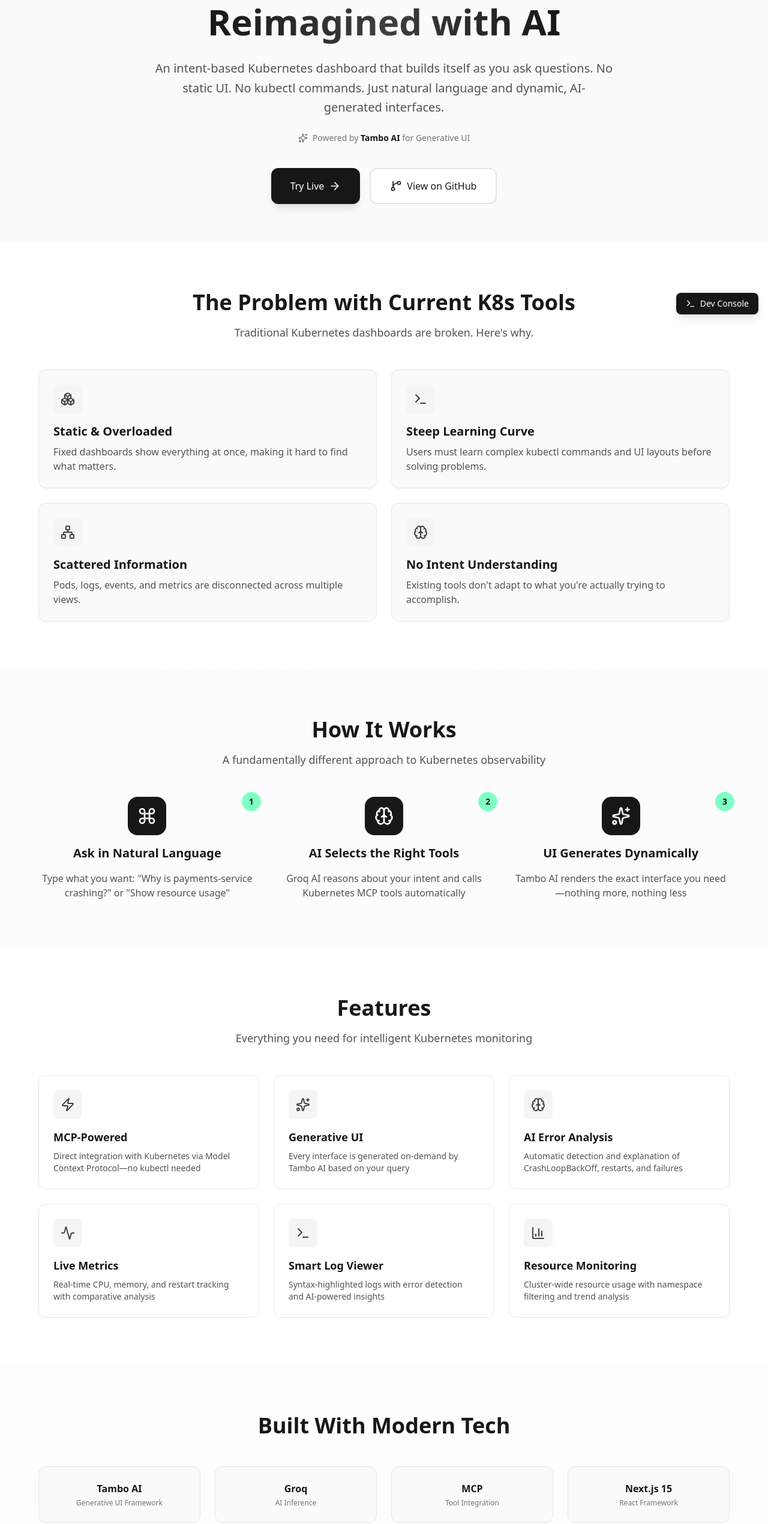
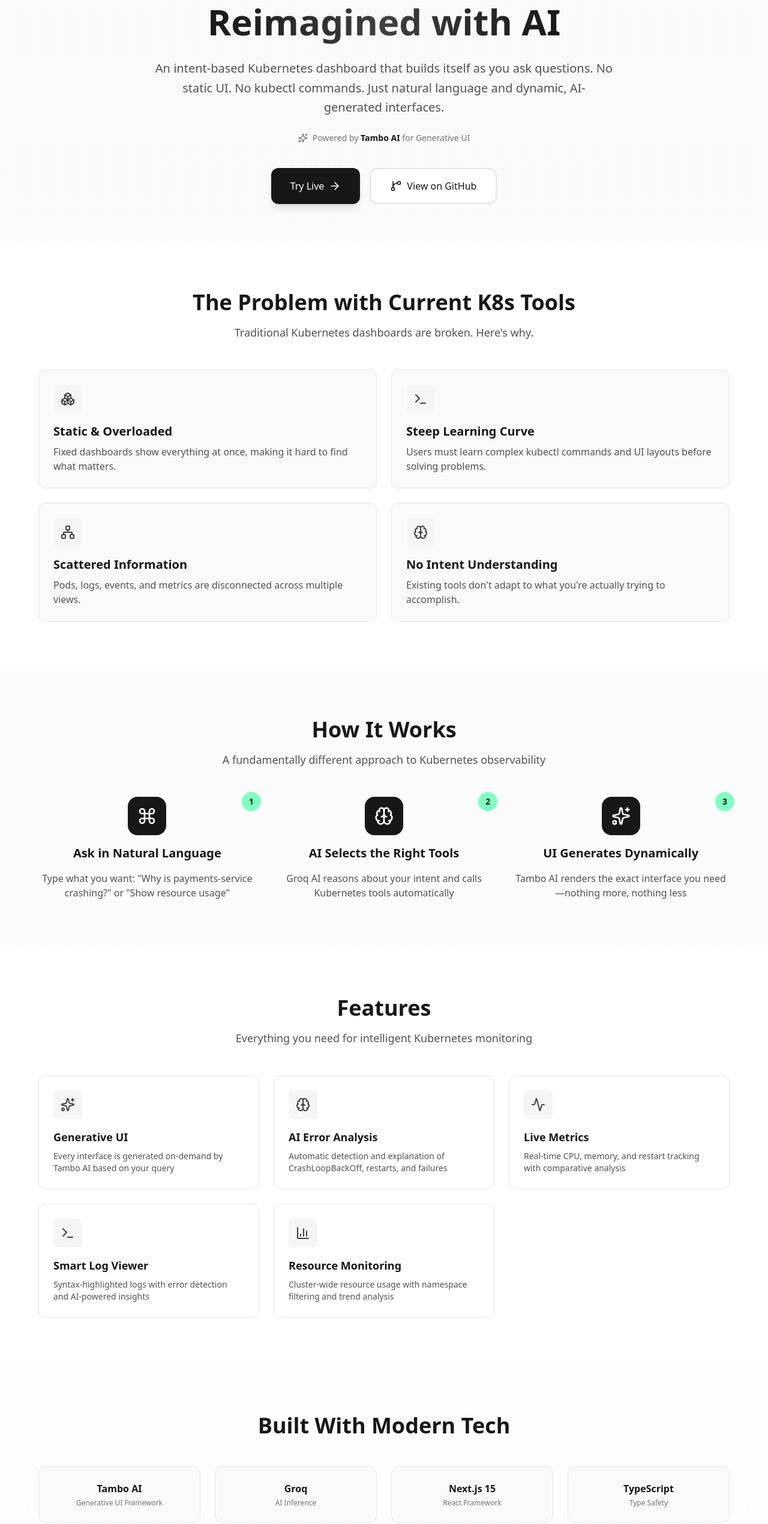
Before and after one commit to AymaanPathan/InfraPilot, a Next.js app in the folder frontend/: page / in a window 1280 px wide. Shown: the part 260-2800 px from the top of the page at 60% size. Built offline with nearby package versions, Linux system fonts and the light colour scheme; what @tambo-ai/react would draw is missing.

Commit message:
feat: implement ConditionalDevConsole to display logs on specific pages

```diff
--- a/frontend/src/app/chat/page.tsx
+++ b/frontend/src/app/chat/page.tsx
@@ -216,39 +216,6 @@
 }: {
   onExampleClick: (text: string) => void;
 }) {
-  const examples = [
-    {
-      text: "Show me cluster overview with health metrics",
-      icon: <Activity className="w-5 h-5" />,
-      color: "neutral",
-    },
-    {
-      text: "Get resource usage for all namespaces",
-      icon: <TrendingUp className="w-5 h-5" />,
-      color: "neutral",
-    },
-    {
-      text: "Monitor pod health across the cluster",
-      icon: <Box className="w-5 h-5" />,
-      color: "neutral",
-    },
-    {
-      text: "Show all pods and their current status",
-      icon: <Database className="w-5 h-5" />,
-      color: "neutral",
-    },
-    {
-      text: "Get logs for api-server pod",
-      icon: <Command className="w-5 h-5" />,
-      color: "neutral",
-    },
-    {
-      text: "List all deployments and services",
-      icon: <Network className="w-5 h-5" />,
-      color: "neutral",
-    },
-  ];
-
   return (
     <div className="flex flex-col items-center justify-center min-h-[calc(100vh-16rem)] text-center animate-fadeIn">
       <div className="mb-8">
@@ -270,7 +237,7 @@
         using AI.
       </p>
 
-      <div className="grid grid-cols-1 md:grid-cols-2 lg:grid-cols-3 gap-3 max-w-5xl w-full">
+      {/* <div className="grid grid-cols-1 md:grid-cols-2 lg:grid-cols-3 gap-3 max-w-5xl w-full">
         {examples.map((example, index) => (
           <button
             key={index}
@@ -288,14 +255,7 @@
             </div>
           </button>
         ))}
-      </div>
-
-      <div className="mt-12 flex items-center gap-2 text-xs text-neutral-400">
-        <Sparkles className="w-4 h-4" />
-        <span>
-          Powered by AI • Real-time monitoring • Automatic issue detection
-        </span>
-      </div>
+      </div> */}
     </div>
   );
 }
--- a/frontend/src/app/layout.tsx
+++ b/frontend/src/app/layout.tsx
@@ -2,6 +2,7 @@
 import "./globals.css";
 import { TamboClientProvider } from "./providers";
 import { DevConsole } from "@/components/DevConsole";
+import { ConditionalDevConsole } from "./renderConsole";
 
 const geistSans = Geist({
   variable: "--font-geist-sans",
@@ -31,12 +32,7 @@
       >
         <TamboClientProvider>{children}</TamboClientProvider>
 
-        <DevConsole
-          defaultExpanded={false}
-          position="bottom"
-          maxLogs={1000}
-          persistLogs={true}
-        />
+        <ConditionalDevConsole />
       </body>
     </html>
   );
--- a/frontend/src/app/page.tsx
+++ b/frontend/src/app/page.tsx
@@ -167,7 +167,7 @@
                 step: "2",
                 title: "AI Selects the Right Tools",
                 description:
-                  "Groq AI reasons about your intent and calls Kubernetes MCP tools automatically",
+                  "Groq AI reasons about your intent and calls Kubernetes  tools automatically",
                 icon: <Brain className="w-8 h-8" />,
               },
               {
@@ -211,12 +211,6 @@
 
           <div className="grid md:grid-cols-2 lg:grid-cols-3 gap-6">
             {[
-              {
-                icon: <Zap className="w-6 h-6" />,
-                title: "MCP-Powered",
-                description:
-                  "Direct integration with Kubernetes via Model Context Protocol—no kubectl needed",
-              },
               {
                 icon: <Sparkles className="w-6 h-6" />,
                 title: "Generative UI",
@@ -280,12 +274,10 @@
             {[
               { name: "Tambo AI", description: "Generative UI Framework" },
               { name: "Groq", description: "AI Inference" },
-              { name: "MCP", description: "Tool Integration" },
               { name: "Next.js 15", description: "React Framework" },
               { name: "TypeScript", description: "Type Safety" },
               { name: "Tailwind CSS", description: "Styling" },
               { name: "Kubernetes", description: "Container Orchestration" },
-              { name: "Lucide Icons", description: "UI Icons" },
             ].map((tech, i) => (
               <div
                 key={i}
--- /dev/null
+++ b/frontend/src/app/renderConsole.tsx
@@ -0,0 +1,24 @@
+"use client";
+
+import { usePathname } from "next/navigation";
+import { DevConsole } from "@/components/DevConsole";
+
+export function ConditionalDevConsole() {
+  const pathname = usePathname();
+
+  // Only show DevConsole on chat and interactables pages, not on landing page
+  const shouldShowDevConsole = pathname !== "/";
+
+  if (!shouldShowDevConsole) {
+    return null;
+  }
+
+  return (
+    <DevConsole
+      defaultExpanded={false}
+      position="bottom"
+      maxLogs={1000}
+      persistLogs={true}
+    />
+  );
+}
```
